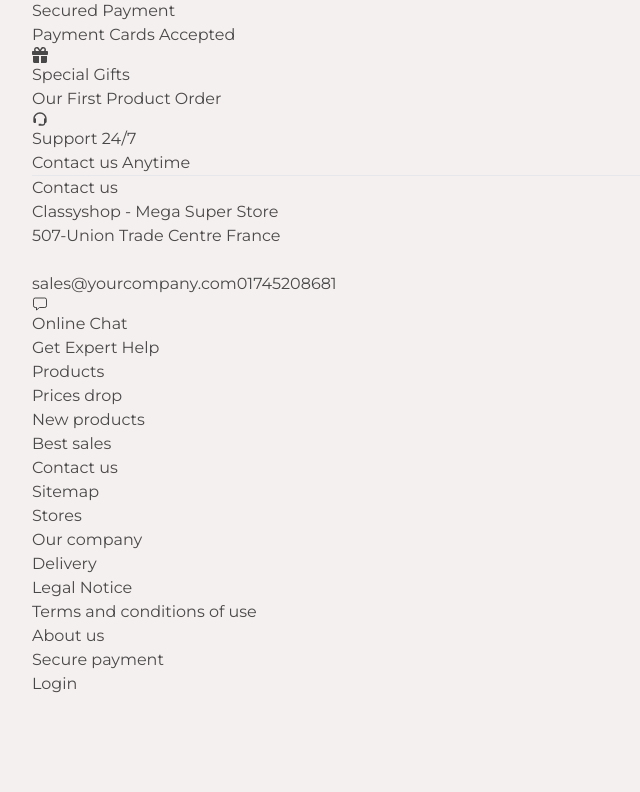
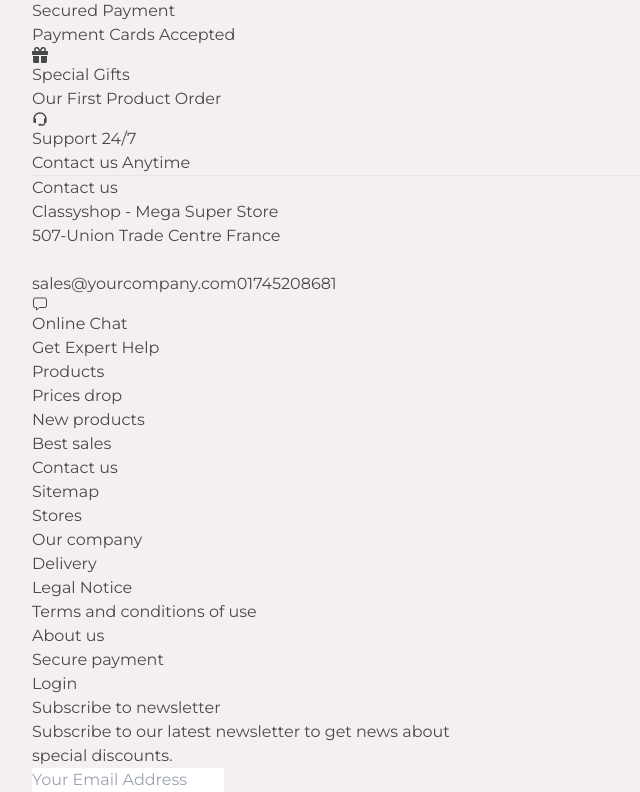
Before and after one commit to Aminulhoque01/GlassyShop-frontend, a React (Vite) app: page / in a window 1280 px wide. Shown: the part 5115-5907 px from the top of the page, without its empty margins (0-640 px from the left). Before the commit the page ends 5811 px from the top, so only its background shows below. Built offline with nearby package versions, Linux system fonts and the light colour scheme.

Commit message:
footer 60%

```diff
--- a/src/components/Footer/Footer.jsx
+++ b/src/components/Footer/Footer.jsx
@@ -51,8 +51,8 @@ const Footer = () => {
         <hr />
 
         <div className="footer flex items-center py-8">
-          <div className="part1 w-[25%]">
-            <h2 className="text-[20px] font-[600] mb-4">Contact us</h2>
+          <div className="part1 w-[25%] border-r border-[rgba(0,0,0,0.1)]">
+            <h2 className="text-[18px] font-[600] mb-4">Contact us</h2>
             <p className="text-[14px] font-[400]">
               Classyshop - Mega Super Store <br />
               507-Union Trade Centre France
@@ -76,9 +76,9 @@ const Footer = () => {
             </div>
           </div>
 
-          <div className="part2 w-[40%] flex items-center py-8">
+          <div className="part2 w-[40%] flex items-center py-8 pl-8 border-r border-[rgba(0,0,0,0.1)]">
             <div className="part2_col1 w-[50%]">
-              <h2 className="text-[20px] font-[600] mb-4">Products</h2>
+              <h2 className="text-[18px] font-[600] mb-4">Products</h2>
 
               <ul className="list">
                 <li className="list-none text-[14px] w-full mb-2">
@@ -103,7 +103,7 @@ const Footer = () => {
             </div>
 
             <div className="part2_col2 w-[50%]">
-              <h2 className="text-[20px] font-[600] mb-4">Our company</h2>
+              <h2 className="text-[18px] font-[600] mb-4">Our company</h2>
 
               <ul className="list">
                 <li className="list-none text-[14px] w-full mb-2">
@@ -126,7 +126,18 @@ const Footer = () => {
                 </li>
               </ul>
             </div>
+
+
           </div>
+          <div className="part2_col2 w-[35%] flex pl-8 flex-col">
+              <h2 className="text-[18px] font-[600] mb-4">Subscribe to newsletter</h2>
+              <p className="text-[13px]">Subscribe to our latest newsletter to get news about <br /> special discounts.</p>
+
+              <form action="" className="mt-5">
+                <input type="text" className="w-full h-[45px] border outline-none px-2" placeholder="Your Email Address"/>
+              </form>
+
+            </div>
         </div>
       </div>
     </footer>
```
